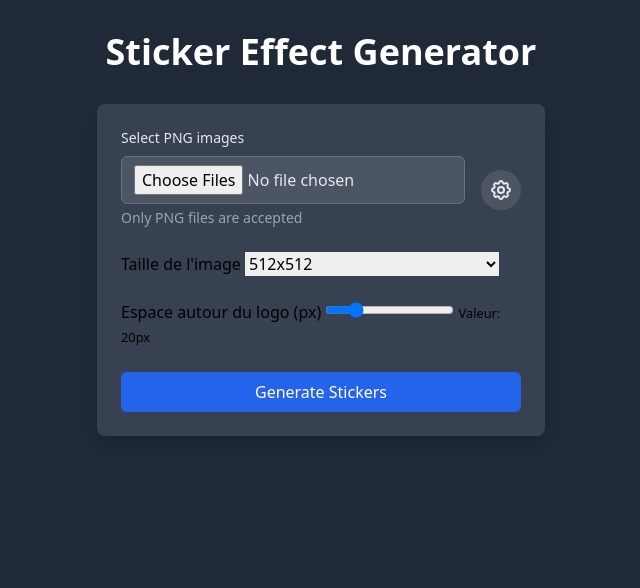
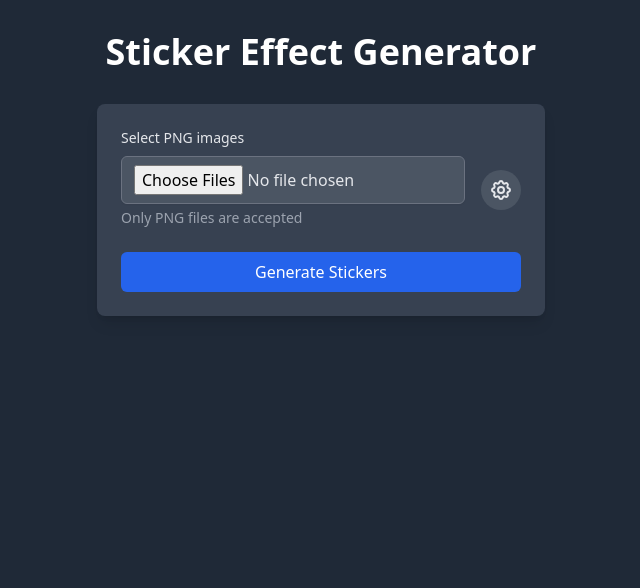
Before and after one commit to PAPAMICA/sticker_effect, a Flask app: page / in a window 1280 px wide. Shown: the top 588 px of the page, without its empty margins (319-959 px from the left). Run offline with Flask 2, Linux system fonts and the light colour scheme; some libraries are stand-ins or nearby versions.

Commit message:
🐛 fix: interface

```diff
--- a/app/app.py
+++ b/app/app.py
@@ -145,6 +145,9 @@ def sticker_border_effect(image, border_size=10, size=(512, 512), smoothing=3, e
     # Open image
     img = Image.open(image).convert("RGBA")
 
+    # Add padding first
+    img = add_padding_to_image(img, padding_size)
+
     # Calculate final dimensions (fixed size)
     final_width, final_height = size
 
@@ -157,10 +160,6 @@ def sticker_border_effect(image, border_size=10, size=(512, 512), smoothing=3, e
 
     # Resize image preserving aspect ratio to fit available space
     img.thumbnail((max_logo_width, max_logo_height), Image.LANCZOS)
-
-    # Add padding if needed (use padding_size parameter)
-    min_padding = max(padding_size, border_size)
-    img = add_padding_to_image(img, min_padding)
 
     # Create mask from alpha channel
     alpha = img.split()[3]
--- a/app/templates/app.html
+++ b/app/templates/app.html
@@ -72,30 +72,6 @@
                     </button>
                 </div>
 
-                <div class="form-group">
-                    <label for="size">Taille de l'image</label>
-                    <select class="form-control" id="size" name="size">
-                        <option value="256">256x256</option>
-                        <option value="512" selected>512x512</option>
-                        <option value="1024">1024x1024</option>
-                        <option value="1536">1536x1536</option>
-                        <option value="2048">2048x2048</option>
-                        <optgroup label="Réseaux sociaux">
-                            <option value="instagram_story">Instagram Story (1080x1920)</option>
-                            <option value="instagram_post">Instagram Post (1080x1080)</option>
-                            <option value="facebook_post">Facebook Post (1200x630)</option>
-                            <option value="twitter_post">Twitter Post (1200x675)</option>
-                        </optgroup>
-                    </select>
-                </div>
-
-                <div class="form-group">
-                    <label for="padding_size">Espace autour du logo (px)</label>
-                    <input type="range" class="form-control-range" id="padding_size" name="padding_size"
-                           min="0" max="100" value="20" oninput="updatePaddingValue(this.value)">
-                    <small class="form-text text-muted">Valeur: <span id="padding_value">20</span>px</small>
-                </div>
-
                 <button type="submit"
                         class="w-full bg-blue-600 text-white py-2 px-4 rounded-md hover:bg-blue-700 focus:outline-none focus:ring-2 focus:ring-blue-500 focus:ring-offset-2 ring-offset-gray-700">
                     Generate Stickers
@@ -110,7 +86,7 @@
             <div class="modal-container bg-gray-800 w-11/12 md:max-w-md mx-auto rounded-lg shadow-lg z-50 overflow-y-auto">
                 <div class="modal-content py-4 text-left px-6">
                     <!-- Modal Header -->
-                    <div class="flex justify-between items-center pb-3">
+                    <div class="flex justify-between items-center pb-3 border-b border-gray-700">
                         <p class="text-2xl font-bold text-gray-200">Settings</p>
                         <button class="modal-close p-2 hover:bg-gray-700 rounded-full" onclick="toggleModal()">
                             <svg class="fill-current text-gray-200" width="18" height="18" viewBox="0 0 18 18">
@@ -119,78 +95,100 @@
                         </button>
                     </div>
 
-                    <!-- Border -->
-                    <div class="space-y-4 mb-6">
+                    <!-- Size and Padding -->
+                    <div class="space-y-4 mb-6 pt-4 border-b border-gray-700 pb-6">
+                        <h3 class="text-lg font-medium text-gray-200">Image Size</h3>
+                        <div>
+                            <label class="block text-sm font-medium text-gray-200 mb-2">Output Size</label>
+                            <select name="size" form="stickerForm" class="w-full px-3 py-2 bg-gray-600 text-gray-200 border border-gray-500 rounded-md">
+                                <option value="256">256x256</option>
+                                <option value="512" selected>512x512</option>
+                                <option value="1024">1024x1024</option>
+                                <option value="1536">1536x1536</option>
+                                <option value="2048">2048x2048</option>
+                                <optgroup label="Social Media">
+                                    <option value="instagram_story">Instagram Story (1080x1920)</option>
+                                    <option value="instagram_post">Instagram Post (1080x1080)</option>
+                                    <option value="facebook_post">Facebook Post (1200x630)</option>
+                                    <option value="twitter_post">Twitter Post (1200x675)</option>
+                                </optgroup>
+                            </select>
+                        </div>
+                        <div>
+                            <label class="block text-sm font-medium text-gray-200 mb-2">Logo Padding</label>
+                            <input type="range" name="padding_size" form="stickerForm" min="0" max="100" value="20"
+                                   class="w-full" oninput="updatePaddingValue(this.value)">
+                            <div class="flex justify-between text-sm text-gray-400 mt-1">
+                                <span>0px</span>
+                                <span id="padding_value">20px</span>
+                                <span>100px</span>
+                            </div>
+                        </div>
+                    </div>
+
+                    <!-- Border Settings -->
+                    <div class="space-y-4 mb-6 pt-4 border-b border-gray-700 pb-6">
                         <h3 class="text-lg font-medium text-gray-200">Border</h3>
-                        <div class="flex flex-col space-y-4">
+                        <div class="grid grid-cols-2 gap-4">
                             <div>
-                                <label class="inline-flex items-center">
-                                    <input type="checkbox" name="fill_holes" form="stickerForm" class="form-checkbox bg-gray-600 border-gray-500 rounded" checked>
-                                    <span class="ml-2 text-gray-200">Fill holes in image</span>
-                                </label>
-                            </div>
-                            <div>
-                                <label class="block text-sm font-medium text-gray-200 mb-2">Border color</label>
+                                <label class="block text-sm font-medium text-gray-200 mb-2">Border Color</label>
                                 <div class="flex items-center space-x-2">
                                     <input type="color" name="border_color" form="stickerForm" value="#FFFFFF"
                                            class="h-8 w-16 bg-gray-600 border border-gray-500 rounded cursor-pointer">
                                     <input type="text" name="border_color_text" value="#FFFFFF"
-                                           class="w-24 px-2 py-1 bg-gray-600 text-gray-200 border border-gray-500 rounded"
-                                           oninput="document.querySelector('input[name=border_color]').value = this.value">
+                                           class="w-24 px-2 py-1 bg-gray-600 text-gray-200 border border-gray-500 rounded">
                                 </div>
+                            </div>
+                            <div>
+                                <label class="inline-flex items-center mb-2">
+                                    <input type="checkbox" name="fill_holes" form="stickerForm" class="form-checkbox bg-gray-600 border-gray-500 rounded" checked>
+                                    <span class="ml-2 text-gray-200">Fill holes</span>
+                                </label>
                             </div>
                         </div>
                         <div>
-                            <label class="block text-sm font-medium text-gray-200 mb-2">Border thickness</label>
+                            <label class="block text-sm font-medium text-gray-200 mb-2">Border Thickness</label>
                             <input type="range" name="border_size" form="stickerForm" min="5" max="50" value="10"
-                                   class="w-full" oninput="this.nextElementSibling.value = this.value">
-                            <output class="block text-center mt-1 text-gray-200">10</output>
+                                   class="w-full" oninput="this.nextElementSibling.value = this.value + 'px'">
+                            <output class="block text-center mt-1 text-gray-400">10px</output>
                         </div>
                         <div>
-                            <label class="block text-sm font-medium text-gray-200 mb-2">Border smoothing</label>
+                            <label class="block text-sm font-medium text-gray-200 mb-2">Border Smoothing</label>
                             <input type="range" name="smoothing" form="stickerForm" min="0" max="10" value="3"
                                    class="w-full" oninput="this.nextElementSibling.value = this.value">
-                            <output class="block text-center mt-1 text-gray-200">3</output>
+                            <output class="block text-center mt-1 text-gray-400">3</output>
                         </div>
                     </div>
 
-                    <!-- Shadow -->
-                    <div class="space-y-4 mb-6">
-                        <h3 class="text-lg font-medium text-gray-200">Shadow</h3>
-                        <div>
+                    <!-- Shadow Settings -->
+                    <div class="space-y-4 pt-4">
+                        <div class="flex items-center justify-between">
+                            <h3 class="text-lg font-medium text-gray-200">Shadow</h3>
                             <label class="inline-flex items-center">
                                 <input type="checkbox" name="enable_shadow" form="stickerForm" class="form-checkbox bg-gray-600 border-gray-500 rounded" checked>
-                                <span class="ml-2 text-gray-200">Add shadow</span>
+                                <span class="ml-2 text-gray-200">Enable</span>
                             </label>
                         </div>
                         <div>
-                            <label class="block text-sm font-medium text-gray-200 mb-2">Shadow intensity</label>
+                            <label class="block text-sm font-medium text-gray-200 mb-2">Intensity</label>
                             <input type="range" name="shadow_intensity" form="stickerForm" min="0" max="255" value="100"
                                    class="w-full" oninput="this.nextElementSibling.value = this.value">
-                            <output class="block text-center mt-1 text-gray-200">100</output>
+                            <output class="block text-center mt-1 text-gray-400">100</output>
                         </div>
-                        <div>
-                            <label class="block text-sm font-medium text-gray-200 mb-2">Shadow X offset</label>
-                            <input type="range" name="shadow_offset_x" form="stickerForm" min="-50" max="50" value="0"
-                                   class="w-full" oninput="this.nextElementSibling.value = this.value">
-                            <output class="block text-center mt-1 text-gray-200">0</output>
+                        <div class="grid grid-cols-2 gap-4">
+                            <div>
+                                <label class="block text-sm font-medium text-gray-200 mb-2">X Offset</label>
+                                <input type="range" name="shadow_offset_x" form="stickerForm" min="-50" max="50" value="0"
+                                       class="w-full" oninput="this.nextElementSibling.value = this.value + 'px'">
+                                <output class="block text-center mt-1 text-gray-400">0px</output>
+                            </div>
+                            <div>
+                                <label class="block text-sm font-medium text-gray-200 mb-2">Y Offset</label>
+                                <input type="range" name="shadow_offset_y" form="stickerForm" min="-50" max="50" value="0"
+                                       class="w-full" oninput="this.nextElementSibling.value = this.value + 'px'">
+                                <output class="block text-center mt-1 text-gray-400">0px</output>
+                            </div>
                         </div>
-                        <div>
-                            <label class="block text-sm font-medium text-gray-200 mb-2">Shadow Y offset</label>
-                            <input type="range" name="shadow_offset_y" form="stickerForm" min="-50" max="50" value="0"
-                                   class="w-full" oninput="this.nextElementSibling.value = this.value">
-                            <output class="block text-center mt-1 text-gray-200">0</output>
-                        </div>
-                    </div>
-
-                    <!-- Size -->
-                    <div class="mb-6">
-                        <label class="block text-sm font-medium text-gray-200 mb-2">Maximum size</label>
-                        <select name="size" form="stickerForm" class="w-full px-3 py-2 bg-gray-600 text-gray-200 border border-gray-500 rounded-md shadow-sm focus:outline-none focus:ring-2 focus:ring-blue-500">
-                            <option value="256">256px</option>
-                            <option value="512" selected>512px</option>
-                            <option value="1024">1024px</option>
-                        </select>
                     </div>
                 </div>
             </div>
```
